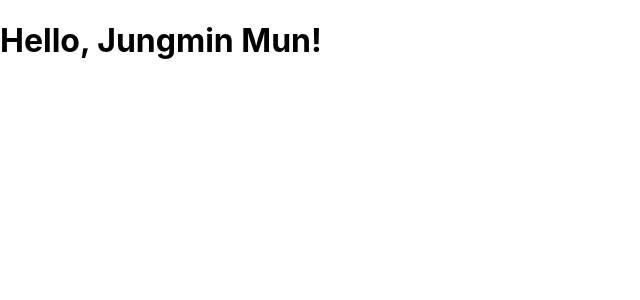
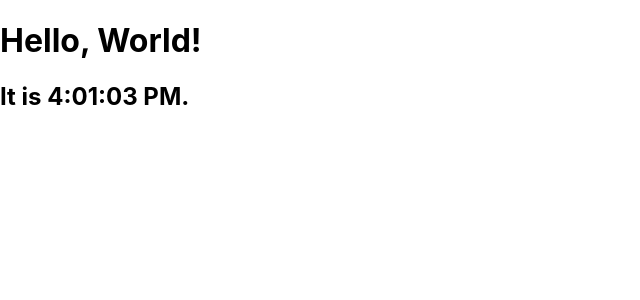
Before and after one commit to JungminMun/React-Study, a React (Create React App) app in the folder my-app/: page / in a window 1280 px wide. Shown: the top 300 px of the page, without its empty margins (0-640 px from the left). Built offline with nearby package versions, Linux system fonts and the light colour scheme.

Commit message:
2020/07/22 : (실습) 시계 만들기

```diff
--- a/my-app/src/index.js
+++ b/my-app/src/index.js
@@ -11,20 +11,20 @@ import * as serviceWorker from './serviceWorker';
   document.getElementById('root')
 ); */
 
-const formatName = function(name) {
-  return name.firstName + " " + name.lastName;
+function tick(){
+  const element = (
+    <div>
+      <h1>Hello, World!</h1>
+      <h2>It is {new Date().toLocaleTimeString()}.</h2>
+    </div>
+  );
+  ReactDOM.render(
+    element,
+    document.getElementById('root'));
+
 }
 
-const name = {
-  firstName : "Jungmin",
-  lastName : "Mun",
-};
-
-const element = <h1>Hello, {formatName(name)}!</h1>;
-
-ReactDOM.render(
-  element,
-  document.getElementById('root'));
+setInterval(tick, 1000);
 
 // If you want your app to work offline and load faster, you can change
 // unregister() to register() below. Note this comes with some pitfalls.
```
